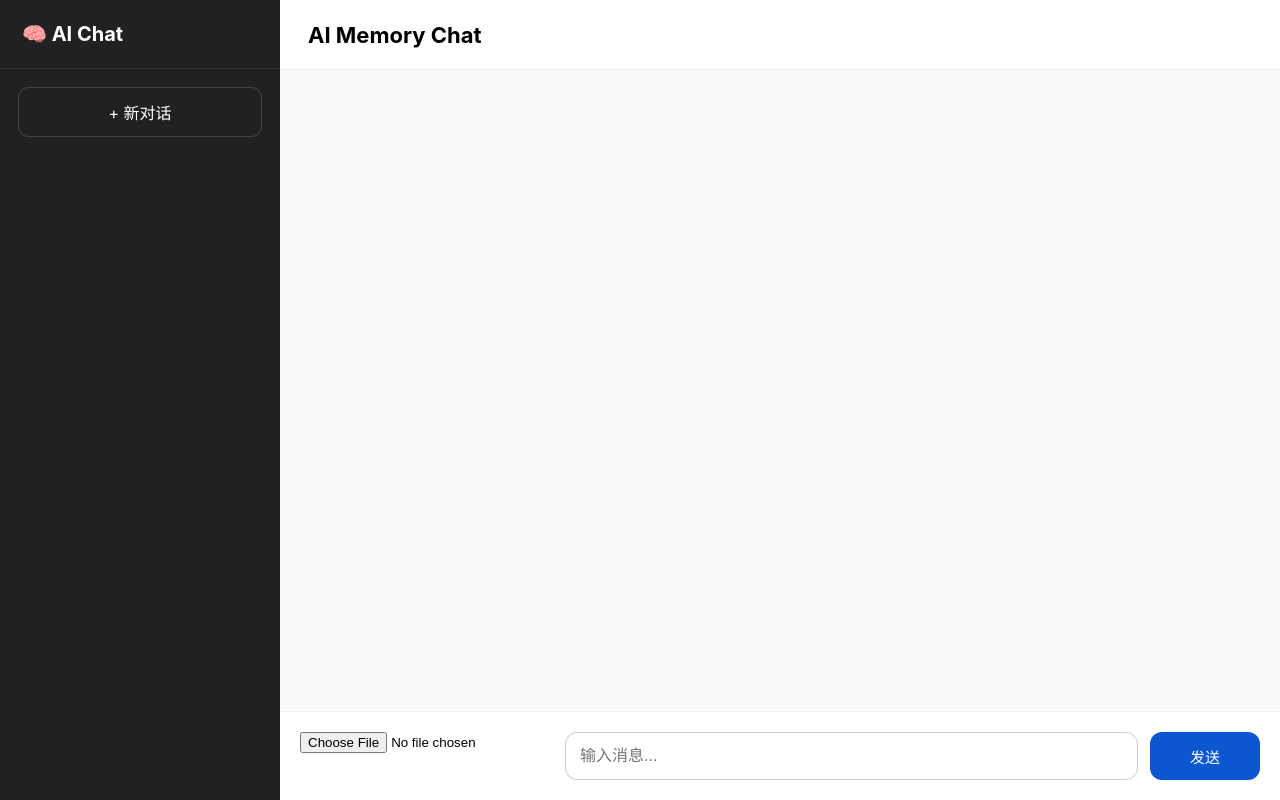
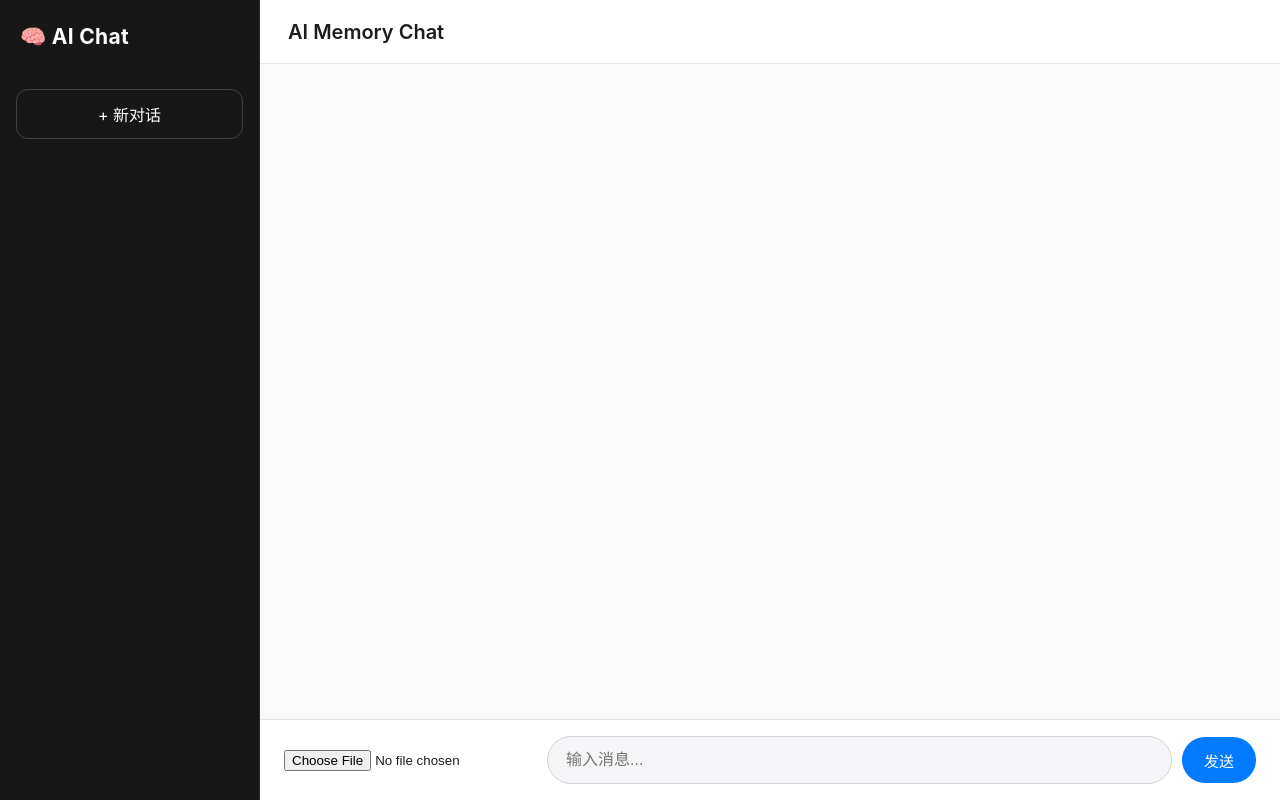
Before and after one commit to hxj940107/memory-api, a website: page public/index.html in a window 1280 px wide. Drawn offline with nearby package versions, Linux system fonts and the light colour scheme; no server answers.

Commit message:
Refactor chat.css for improved styling and layout
Updated styles for body, sidebar, header, chat area, and buttons. Adjusted padding, margins, colors, and border styles for improved layout and aesthetics.

```diff
--- a/public/chat.css
+++ b/public/chat.css
@@ -4,143 +4,425 @@
 
 body{
     margin:0;
-    background:#f3f4f6;
-    font-family:-apple-system,BlinkMacSystemFont,"Segoe UI",Roboto,sans-serif;
+    background:#f5f5f7;
+    font-family:
+        -apple-system,
+        BlinkMacSystemFont,
+        "SF Pro Display",
+        "Segoe UI",
+        Roboto,
+        sans-serif;
+    color:#1d1d1f;
 }
+
 
 .app{
     display:flex;
     height:100vh;
 }
 
+
+/* 左侧栏 */
+
 .sidebar{
-    width:280px;
-    background:#202123;
-    color:white;
+
+    width:260px;
+
+    background:#171717;
+
+    color:#fff;
+
     display:flex;
+
     flex-direction:column;
+
+    border-right:1px solid rgba(255,255,255,.08);
+
 }
 
+
 .logo{
-    padding:22px;
-    font-size:20px;
+
+    padding:24px 20px;
+
+    font-size:21px;
+
     font-weight:700;
-    border-bottom:1px solid rgba(255,255,255,.08);
+
+    letter-spacing:.3px;
+
 }
 
+
+
 .new-chat{
-    margin:18px;
-    padding:12px;
-    border:1px solid rgba(255,255,255,.15);
-    border-radius:10px;
+
+    margin:16px;
+
+    padding:12px 16px;
+
+    border-radius:12px;
+
+    border:1px solid rgba(255,255,255,.18);
+
     cursor:pointer;
+
     text-align:center;
+
+    transition:.2s;
+
 }
 
+
 .new-chat:hover{
-    background:rgba(255,255,255,.08);
+
+    background:rgba(255,255,255,.1);
+
 }
 
+
+
 .conversation-list{
+
     flex:1;
+
     overflow:auto;
+
+    padding:8px;
+
 }
 
+
+
 .conversation{
-    padding:14px 18px;
+
+    padding:12px 14px;
+
+    border-radius:10px;
+
     cursor:pointer;
-    border-bottom:1px solid rgba(255,255,255,.05);
+
+    margin-bottom:4px;
+
+    color:#ddd;
+
+    transition:.15s;
+
 }
 
+
+
 .conversation:hover{
+
     background:rgba(255,255,255,.08);
+
 }
 
+
+
 .conversation.active{
-    background:#343541;
+
+    background:#2b2b2b;
+
+    color:white;
+
 }
 
+
+/* 主区域 */
+
+
 .main{
+
     flex:1;
+
     display:flex;
+
     flex-direction:column;
-    background:white;
+
+    background:#fff;
+
 }
 
+
+
 .header{
-    height:70px;
+
+    height:64px;
+
     display:flex;
+
     align-items:center;
+
     padding:0 28px;
-    border-bottom:1px solid #eee;
-    font-size:22px;
-    font-weight:700;
+
+    border-bottom:1px solid #e5e5e5;
+
+    font-size:20px;
+
+    font-weight:600;
+
+    background:rgba(255,255,255,.8);
+
 }
 
+
+
+/* 聊天区域 */
+
+
 .chat{
+
     flex:1;
+
     overflow:auto;
-    padding:28px;
+
+    padding:32px 40px;
+
     background:#fafafa;
+
 }
 
+
+
+/* 消息 */
+
+
 .message{
+
     display:flex;
-    margin-bottom:20px;
+
+    margin-bottom:22px;
+
 }
 
+
+
 .message.user{
+
     justify-content:flex-end;
+
 }
 
+
+
 .message.ai{
+
     justify-content:flex-start;
+
 }
 
+
+
 .bubble{
-    max-width:75%;
+
+    max-width:720px;
+
     padding:14px 18px;
-    border-radius:16px;
+
+    border-radius:18px;
+
     line-height:1.7;
+
     white-space:pre-wrap;
+
     word-break:break-word;
+
+    font-size:16px;
+
+    box-shadow:
+        0 1px 2px rgba(0,0,0,.05);
+
 }
 
+
+
 .user .bubble{
-    background:#0b57d0;
+
+    background:#007aff;
+
     color:white;
+
+    border-bottom-right-radius:6px;
+
 }
 
+
+
 .ai .bubble{
+
     background:white;
-    border:1px solid #ddd;
+
+    color:#1d1d1f;
+
+    border:1px solid #e5e5e5;
+
+    border-bottom-left-radius:6px;
+
 }
 
-.bottom{
-    display:flex;
-    gap:12px;
-    padding:20px;
-    border-top:1px solid #eee;
+
+
+/* 图片 */
+
+.bubble img{
+
+    max-width:260px;
+
+    border-radius:14px;
+
+    display:block;
+
+    margin-bottom:10px;
+
 }
 
-#input{
-    flex:1;
-    font-size:16px;
-    padding:14px;
-    border-radius:12px;
-    border:1px solid #ccc;
+
+
+/* 输入区域 */
+
+
+.bottom{
+
+    display:flex;
+
+    align-items:center;
+
+    gap:10px;
+
+    padding:16px 24px;
+
+    background:white;
+
+    border-top:1px solid #e5e5e5;
+
 }
 
-button{
-    width:110px;
-    border:none;
-    border-radius:12px;
-    background:#0b57d0;
-    color:white;
-    cursor:pointer;
-    font-size:15px;
+
+
+#input{
+
+    flex:1;
+
+    height:48px;
+
+    padding:0 18px;
+
+    font-size:16px;
+
+    border-radius:24px;
+
+    border:1px solid #d2d2d7;
+
+    outline:none;
+
+    background:#f5f5f7;
+
+    transition:.2s;
+
 }
 
+
+
+#input:focus{
+
+    background:white;
+
+    border-color:#007aff;
+
+    box-shadow:
+        0 0 0 3px rgba(0,122,255,.15);
+
+}
+
+
+
+button{
+
+    height:46px;
+
+    padding:0 22px;
+
+    border:none;
+
+    border-radius:23px;
+
+    background:#007aff;
+
+    color:white;
+
+    cursor:pointer;
+
+    font-size:15px;
+
+    font-weight:500;
+
+    transition:.2s;
+
+}
+
+
+
 button:hover{
-    opacity:.92;
+
+    transform:translateY(-1px);
+
+    opacity:.9;
+
 }
+
+
+
+/* 滚动条 */
+
+.chat::-webkit-scrollbar,
+.conversation-list::-webkit-scrollbar{
+
+    width:8px;
+
+}
+
+
+.chat::-webkit-scrollbar-thumb,
+.conversation-list::-webkit-scrollbar-thumb{
+
+    background:#ccc;
+
+    border-radius:10px;
+
+}
+
+
+
+/* 手机 */
+
+@media(max-width:700px){
+
+    .sidebar{
+
+        display:none;
+
+    }
+
+
+    .chat{
+
+        padding:20px;
+
+    }
+
+
+    .bubble{
+
+        max-width:85%;
+
+    }
+
+
+    .bottom{
+
+        padding:12px;
+
+    }
+
+}
```
